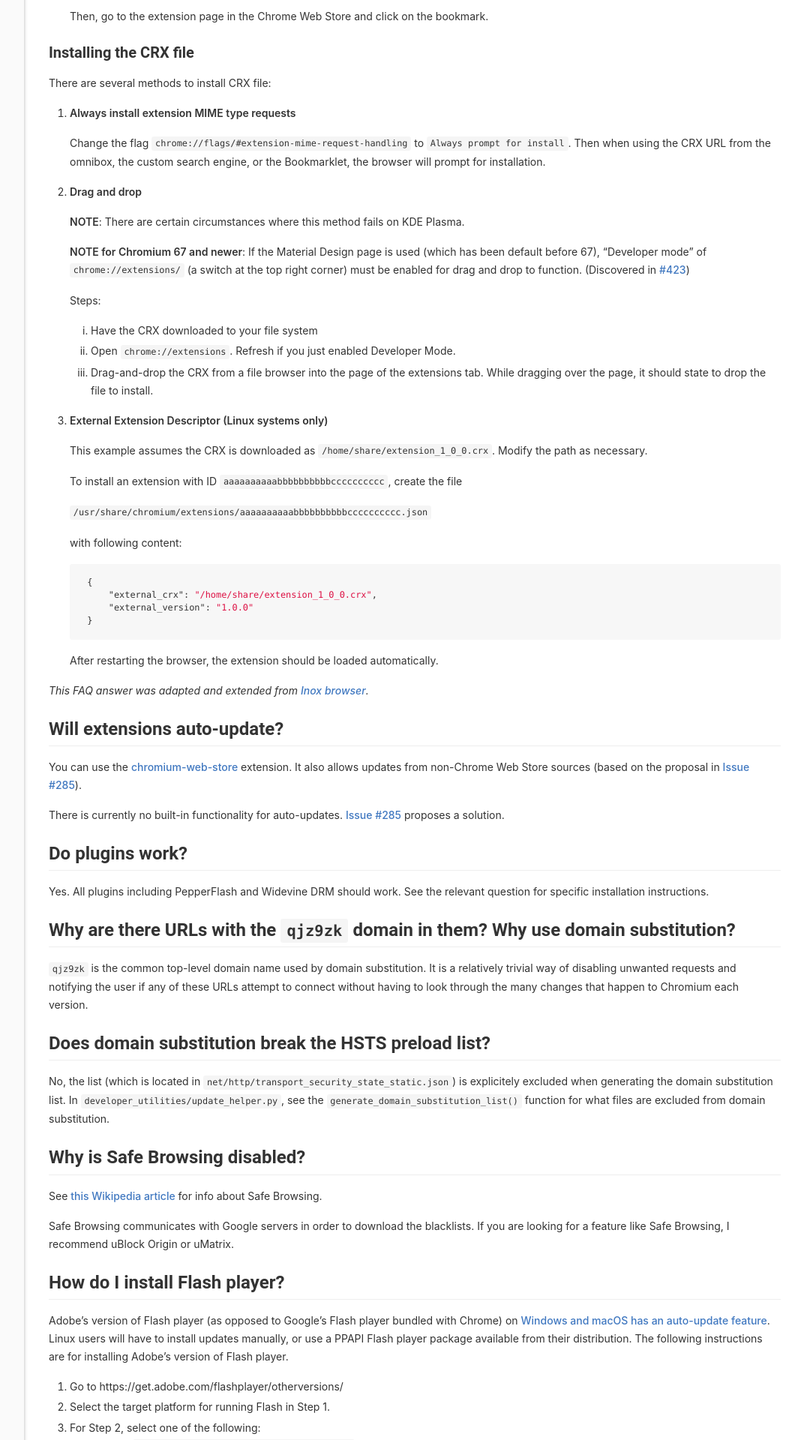
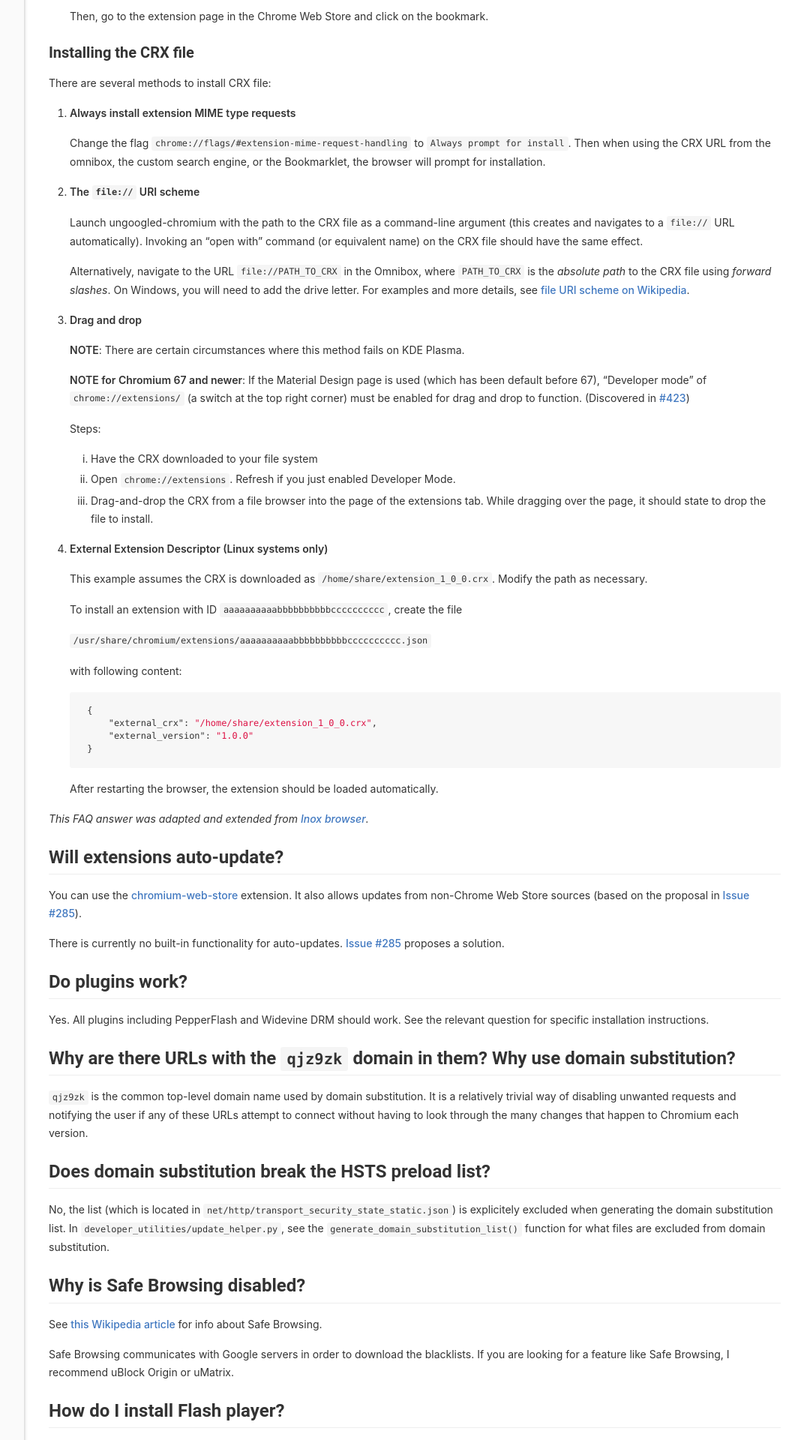
Before and after one commit to ungoogled-software/ungoogled-chromium-wiki, a Jekyll site: the page built from faq.md, in a window 1280 px wide. Shown: the part 1374-3294 px from the top of the page at 75% size, without its empty margins (207-1279 px from the left). Built offline with Jekyll 4.4.1, drawn with Linux system fonts in a browser that asks for light colours; some of the changed text lies outside the part shown.

Commit message:
FAQ: Add file:// URI scheme method to install CRX files

```diff
--- a/faq.md
+++ b/faq.md
@@ -48,7 +48,13 @@ There are several methods to install CRX file:
 
     Change the flag `chrome://flags/#extension-mime-request-handling` to `Always prompt for install`. Then when using the CRX URL from the omnibox, the custom search engine, or the Bookmarklet, the browser will prompt for installation.
 
-2. **Drag and drop**
+2. **The `file://` URI scheme**
+
+    Launch ungoogled-chromium with the path to the CRX file as a command-line argument (this creates and navigates to a `file://` URL automatically). Invoking an "open with" command (or equivalent name) on the CRX file should have the same effect.
+
+    Alternatively, navigate to the URL `file://PATH_TO_CRX` in the Omnibox, where `PATH_TO_CRX` is the *absolute path* to the CRX file using *forward slashes*. On Windows, you will need to add the drive letter. For examples and more details, see [file URI scheme on Wikipedia](https://en.wikipedia.org/wiki/File_URI_scheme).
+
+3. **Drag and drop**
 
     **NOTE**: There are certain circumstances where this method fails on KDE Plasma.
 
```
Also changed, not shown: other parts of faq.md (+1 -1 lines).
